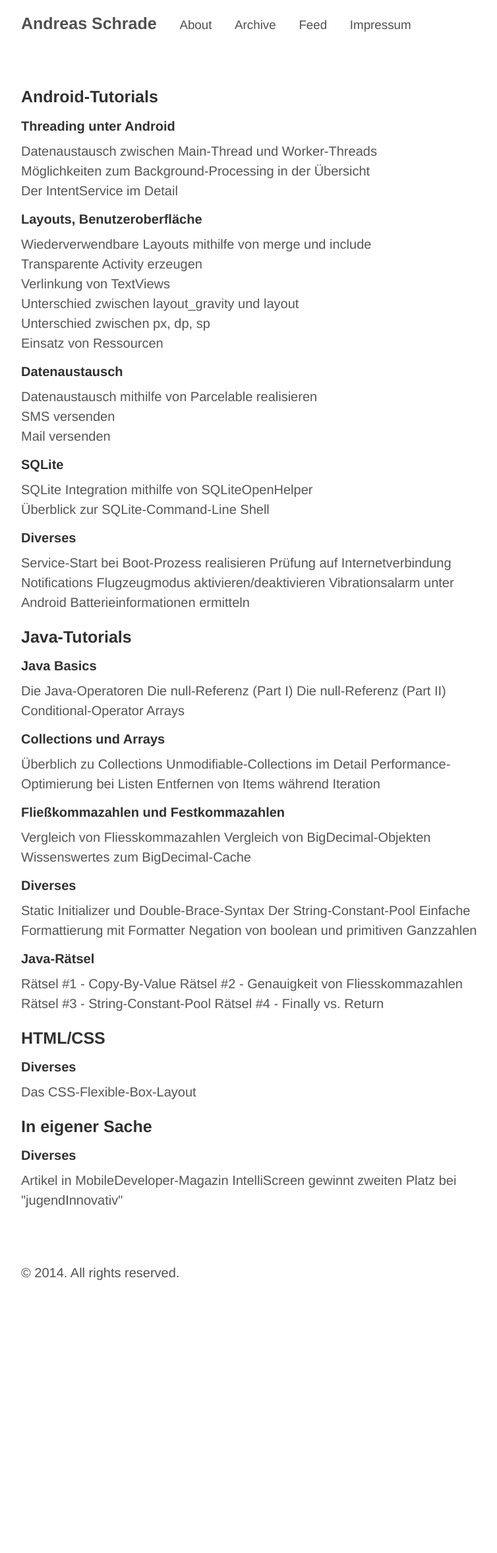
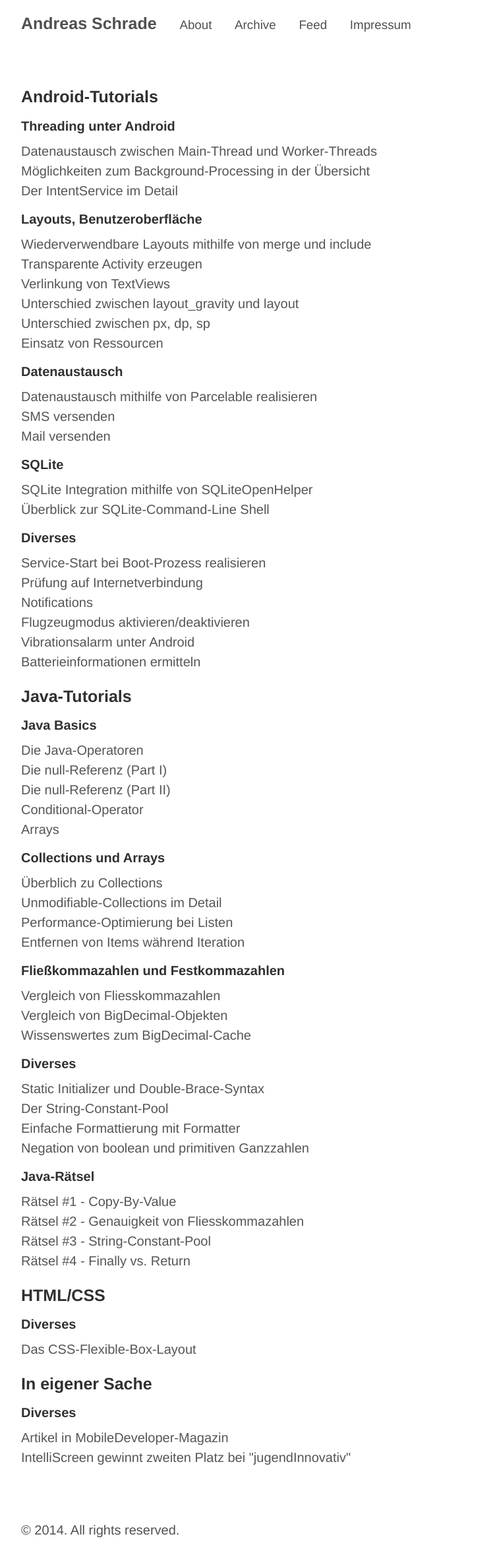
Before and after one commit to andreasschrade/andreasschrade.github.com, a Jekyll site: the page built from index.html, in a window 1280 px wide. Shown: the whole page at 66% size, without its empty margins (248-1002 px from the left). Built offline with Jekyll 4.4.1, drawn with Linux system fonts in a browser that asks for light colours; Markdown is read by kramdown in place of the engine named in the settings; the list of posts is cut into pages by our own code; before the commit the page ends 1964 px from its top, so only the background shows below that.

Commit message:
added homepage

```diff
--- a/index.html
+++ b/index.html
@@ -40,44 +40,44 @@
     <a href="{% post_url 2014-06-14-android-SQLite-integration-mithilfe-von-SQLiteOpenHelper %}">SQLite Integration mithilfe von SQLiteOpenHelper</a><br>
     <a href="{% post_url 2014-05-18-android-SQLite-command-line-shell-im-detail %}">Überblick zur SQLite-Command-Line Shell</a> <br>
     <h4 class="post-title">Diverses</h4>
-    <a href="{% post_url 2014-02-01-android-service-start-bei-boot %}">Service-Start bei Boot-Prozess realisieren</a>
-    <a href="{% post_url 2014-03-19-android-pruefung-ob-internetverbindung-besteht %}">Prüfung auf Internetverbindung</a>
-    <a href="{% post_url 2011-09-10-android-notifications %}">Notifications</a>
-    <a href="{% post_url 2014-04-30-android-flugzeugmodus-aktivieren-und-deaktivieren %}">Flugzeugmodus aktivieren/deaktivieren</a>
-    <a href="{% post_url 2014-05-07-android-vibrationsalarm-verwenden %}">Vibrationsalarm unter Android</a>
+    <a href="{% post_url 2014-02-01-android-service-start-bei-boot %}">Service-Start bei Boot-Prozess realisieren</a><br>
+    <a href="{% post_url 2014-03-19-android-pruefung-ob-internetverbindung-besteht %}">Prüfung auf Internetverbindung</a><br>
+    <a href="{% post_url 2011-09-10-android-notifications %}">Notifications</a><br>
+    <a href="{% post_url 2014-04-30-android-flugzeugmodus-aktivieren-und-deaktivieren %}">Flugzeugmodus aktivieren/deaktivieren</a><br>
+    <a href="{% post_url 2014-05-07-android-vibrationsalarm-verwenden %}">Vibrationsalarm unter Android</a><br>
     <a href="{% post_url 2014-05-15-android-batterieinformationen-abfragen %}">Batterieinformationen ermitteln</a><br>
     <h3 class="post-title">Java-Tutorials</h3>
     <h4 class="post-title">Java Basics</h4>
-    <a href="{% post_url 2013-03-08-java-die-operatoren-im-detail %}">Die Java-Operatoren</a>
-    <a href="{% post_url 2013-08-12-java-die-null-referenz-teil-I %}">Die null-Referenz (Part I)</a>
-    <a href="{% post_url 2013-08-22-java-die-null-referenz-teil-II %}">Die null-Referenz (Part II)</a>
-    <a href="{% post_url 2013-06-12-java-conditional-operator %}">Conditional-Operator</a>
+    <a href="{% post_url 2013-03-08-java-die-operatoren-im-detail %}">Die Java-Operatoren</a><br>
+    <a href="{% post_url 2013-08-12-java-die-null-referenz-teil-I %}">Die null-Referenz (Part I)</a><br>
+    <a href="{% post_url 2013-08-22-java-die-null-referenz-teil-II %}">Die null-Referenz (Part II)</a><br>
+    <a href="{% post_url 2013-06-12-java-conditional-operator %}">Conditional-Operator</a><br>
     <a href="{% post_url 2013-03-08-java-arrays %}">Arrays</a>
     <h4 class="post-title">Collections und Arrays</h4>
-    <a href="{% post_url 2013-03-16-java-collections-eine-uebersicht %}">Überblich zu Collections</a>
-    <a href="{% post_url 2013-03-27-java-unmodifiable-collections-im-detail %}">Unmodifiable-Collections im Detail</a>
-    <a href="{% post_url 2013-03-21-java-performance-tipps-zu-collections %}">Performance-Optimierung bei Listen</a>
-    <a href="{% post_url 2011-12-18-java-entfernen-von-items-in-iteration %}">Entfernen von Items während Iteration</a>
+    <a href="{% post_url 2013-03-16-java-collections-eine-uebersicht %}">Überblich zu Collections</a><br>
+    <a href="{% post_url 2013-03-27-java-unmodifiable-collections-im-detail %}">Unmodifiable-Collections im Detail</a><br>
+    <a href="{% post_url 2013-03-21-java-performance-tipps-zu-collections %}">Performance-Optimierung bei Listen</a><br>
+    <a href="{% post_url 2011-12-18-java-entfernen-von-items-in-iteration %}">Entfernen von Items während Iteration</a><br>
     <h4 class="post-title">Fließkommazahlen und Festkommazahlen</h4>
-    <a href="{% post_url 2013-04-22-java-korrekte-vergleich-von-fliesskommazahlen %}">Vergleich von Fliesskommazahlen</a>
-    <a href="{% post_url 2013-04-22-java-vergleich-von-bigdecimal-objekten %}">Vergleich von BigDecimal-Objekten</a>
-    <a href="{% post_url 2013-04-22-java-wissenswertes-zum-bigdecimal-cache %}">Wissenswertes zum BigDecimal-Cache</a>
+    <a href="{% post_url 2013-04-22-java-korrekte-vergleich-von-fliesskommazahlen %}">Vergleich von Fliesskommazahlen</a><br>
+    <a href="{% post_url 2013-04-22-java-vergleich-von-bigdecimal-objekten %}">Vergleich von BigDecimal-Objekten</a><br>
+    <a href="{% post_url 2013-04-22-java-wissenswertes-zum-bigdecimal-cache %}">Wissenswertes zum BigDecimal-Cache</a><br>
     <h4 class="post-title">Diverses</h4>
-    <a href="{% post_url 2013-02-26-java-static-initializer-und-double-brace-syntax %}">Static Initializer und Double-Brace-Syntax</a>
-    <a href="{% post_url 2013-04-22-java-der-string-constant-pool %}">Der String-Constant-Pool</a>
-    <a href="{% post_url 2013-04-22-java-einfache-formattierungen-mit-der-klasse-formatter %}">Einfache Formattierung mit Formatter</a>
-    <a href="{% post_url 2013-07-02-java-negation-von-boolean-und-ganzzahlen %}">Negation von boolean und primitiven Ganzzahlen</a>
+    <a href="{% post_url 2013-02-26-java-static-initializer-und-double-brace-syntax %}">Static Initializer und Double-Brace-Syntax</a><br>
+    <a href="{% post_url 2013-04-22-java-der-string-constant-pool %}">Der String-Constant-Pool</a><br>
+    <a href="{% post_url 2013-04-22-java-einfache-formattierungen-mit-der-klasse-formatter %}">Einfache Formattierung mit Formatter</a><br>
+    <a href="{% post_url 2013-07-02-java-negation-von-boolean-und-ganzzahlen %}">Negation von boolean und primitiven Ganzzahlen</a><br>
     <h4 class="post-title">Java-Rätsel</h4>
-    <a href="{% post_url 2011-09-15-java-raetsel-1-copy-by-value %}">Rätsel #1 - Copy-By-Value</a>
-    <a href="{% post_url 2011-09-15-java-raetsel-2-floating-point-precision %}">Rätsel #2 - Genauigkeit von Fliesskommazahlen</a>
-    <a href="{% post_url 2011-09-15-java-raetsel-3-string-constant-pool %}">Rätsel #3 - String-Constant-Pool</a>
+    <a href="{% post_url 2011-09-15-java-raetsel-1-copy-by-value %}">Rätsel #1 - Copy-By-Value</a><br>
+    <a href="{% post_url 2011-09-15-java-raetsel-2-floating-point-precision %}">Rätsel #2 - Genauigkeit von Fliesskommazahlen</a><br>
+    <a href="{% post_url 2011-09-15-java-raetsel-3-string-constant-pool %}">Rätsel #3 - String-Constant-Pool</a><br>
     <a href="{% post_url 2011-12-07-java-raetsel-4-finally-vs-return %}">Rätsel #4 - Finally vs. Return</a> <br>
     <h3 class="post-title">HTML/CSS</h3>
     <h4 class="post-title">Diverses</h4>
     <a href="{% post_url 2011-11-27-css-flexible-box-layout %}">Das CSS-Flexible-Box-Layout</a> <br>
     <h3 class="post-title">In eigener Sache</h3>
     <h4 class="post-title">Diverses</h4>
-    <a href="{% post_url 2011-08-02-artikel-mobile-developer %}">Artikel in MobileDeveloper-Magazin</a>
+    <a href="{% post_url 2011-08-02-artikel-mobile-developer %}">Artikel in MobileDeveloper-Magazin</a><br>
     <a href="{% post_url 2013-09-30-intelliscreen-second-place %}">IntelliScreen gewinnt zweiten Platz bei "jugendInnovativ"</a>
 
 
```
